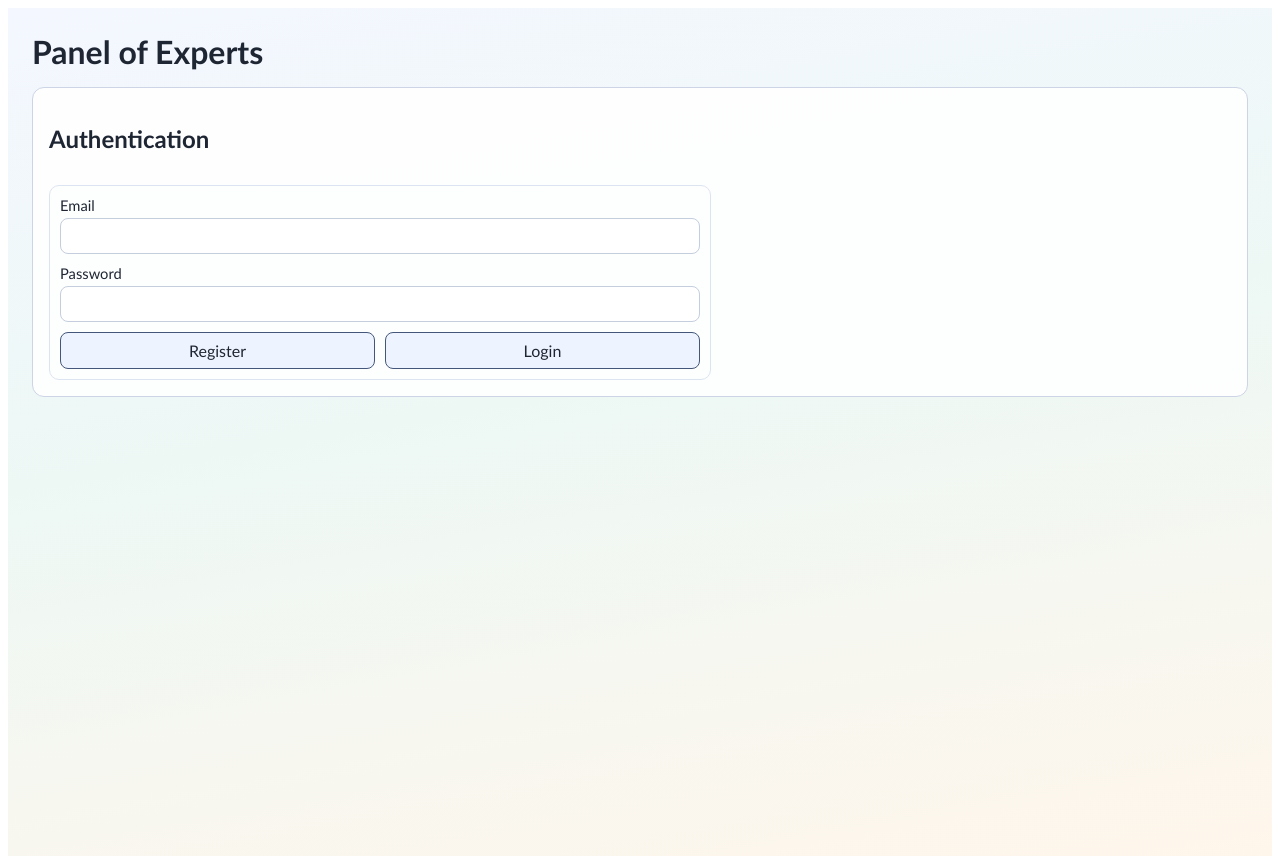
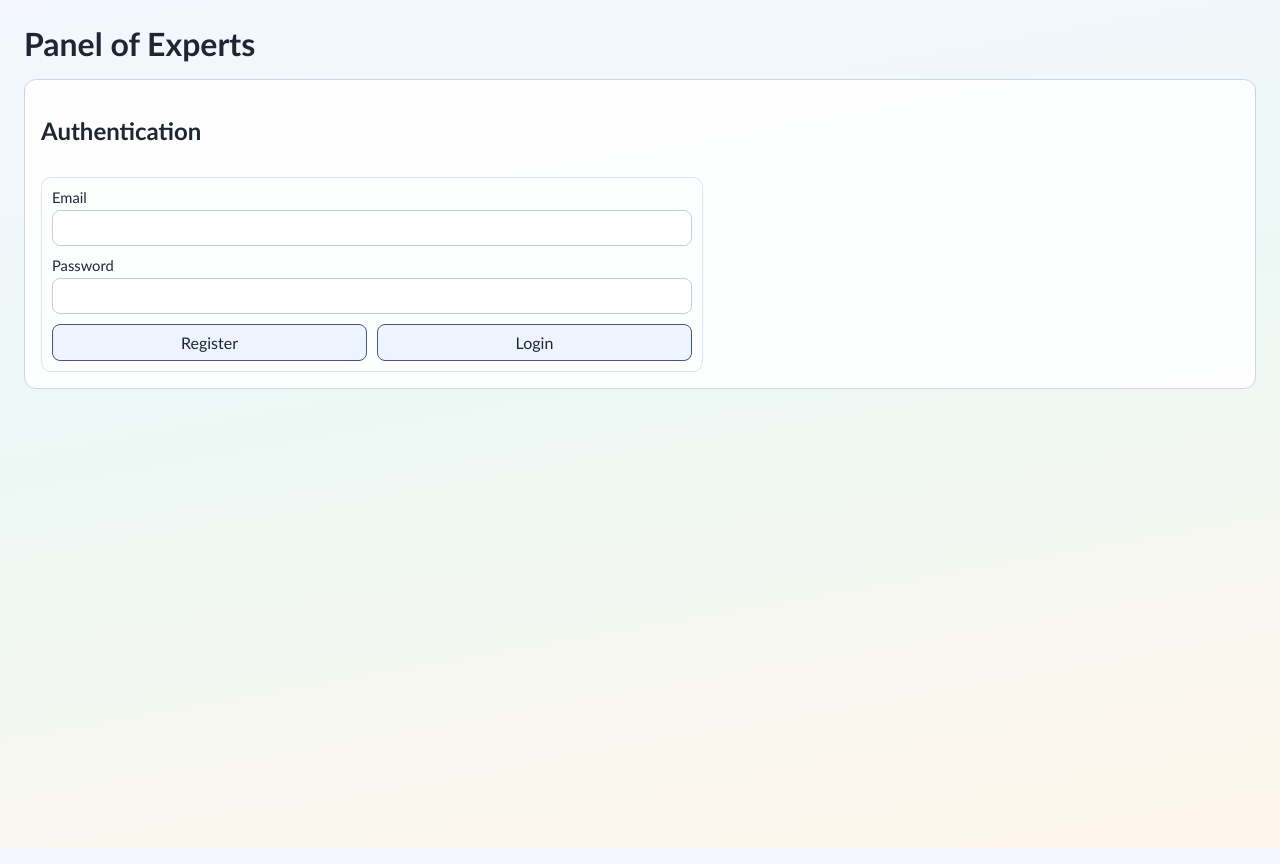
Before and after one commit to Lucas-Buckley/PanelOfExperts, a Next.js app: page / in a window 1280 px wide. Built offline with nearby package versions, Linux system fonts and the light colour scheme.

Commit message:
dark mode patch

```diff
--- a/src/app/layout.tsx
+++ b/src/app/layout.tsx
@@ -22,7 +22,25 @@ export default function RootLayout({ children }: RootLayoutProps) {
    */
   return (
     <html lang="en">
-      <body>{children}</body>
+      <body>
+        {children}
+        <style jsx global>{`
+          html,
+          body {
+            margin: 0;
+            padding: 0;
+            min-height: 100%;
+            background: #f4f7ff;
+          }
+
+          @media (prefers-color-scheme: dark) {
+            html,
+            body {
+              background: #0d1117;
+            }
+          }
+        `}</style>
+      </body>
     </html>
   );
 }
```
